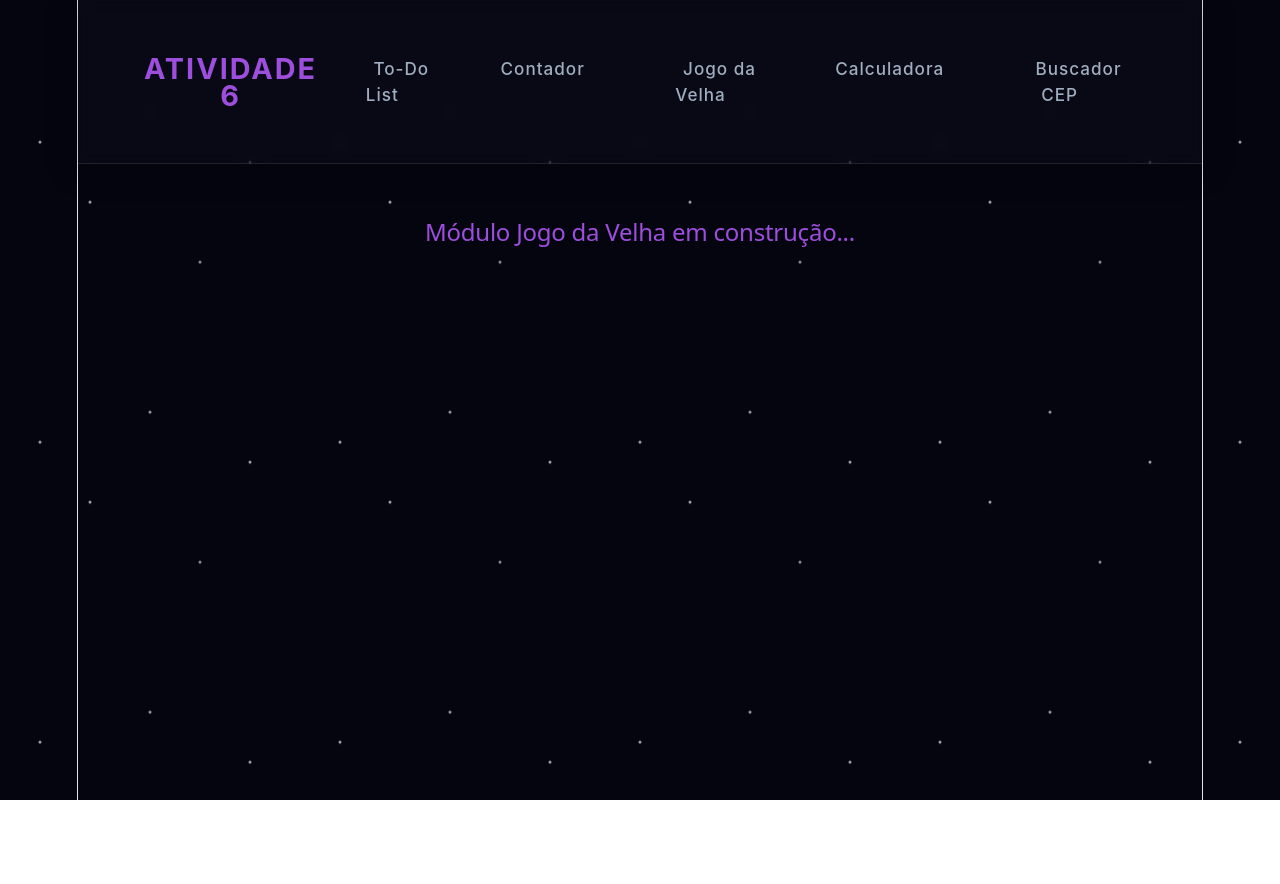
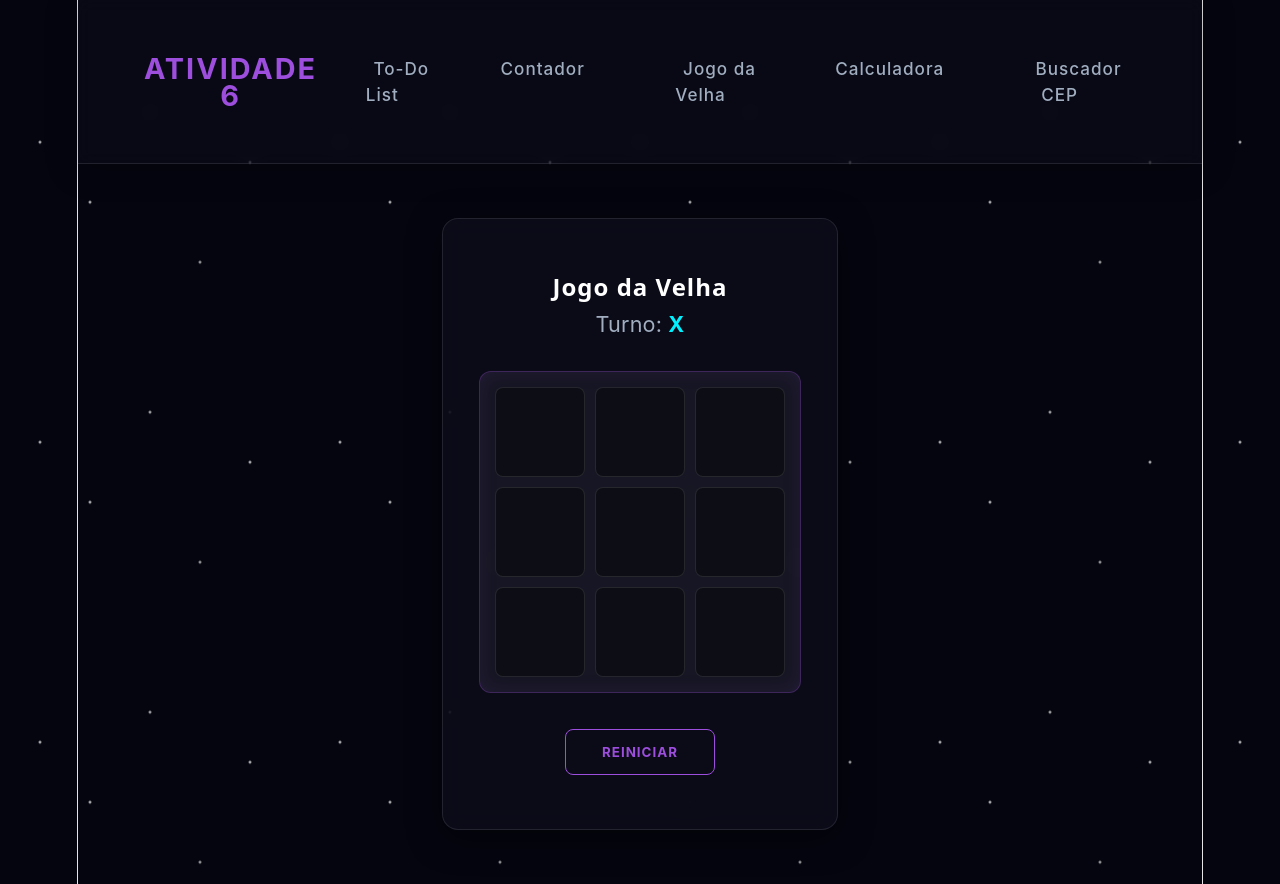
Before and after one commit to Saatake/dev-web-atividade-6, a React (Vite) app: page /jogo in a window 1280 px wide. Before the commit the page ends 800 px from the top, so only its background shows below. Built offline with nearby package versions, Linux system fonts and the light colour scheme.

Commit message:
feature: implementação do jogo da velha.

```diff
--- a/src/App.tsx
+++ b/src/App.tsx
@@ -1,7 +1,8 @@
 import { BrowserRouter as Router, Routes, Route } from 'react-router-dom';
 import Header from './components/Header';
 import TodoList from './pages/TodoList';
-import Contador from './pages/Contador'; // <-- Adicione o import do Contador
+import Contador from './pages/Contador';
+import JogoDaVelha from './pages/JogoDaVelha'; // <-- Importe aqui
 import './App.css';
 
 function App() {
@@ -11,9 +12,9 @@ function App() {
       <main style={{ padding: '3rem', maxWidth: '1200px', margin: '0 auto', textAlign: 'center' }}>
         <Routes>
           <Route path="/" element={<TodoList />} />
+          <Route path="/contador" element={<Contador />} />
           {/* Atualize a linha abaixo */}
-          <Route path="/contador" element={<Contador />} />
-          <Route path="/jogo" element={<h2 style={{color: '#9d4edd'}}>Módulo Jogo da Velha em construção...</h2>} />
+          <Route path="/jogo" element={<JogoDaVelha />} />
           <Route path="/calculadora" element={<h2 style={{color: '#9d4edd'}}>Módulo Calculadora em construção...</h2>} />
           <Route path="/cep" element={<h2 style={{color: '#9d4edd'}}>Módulo Buscador CEP em construção...</h2>} />
         </Routes>
--- /dev/null
+++ b/src/pages/JogoDaVelha.css
@@ -0,0 +1,89 @@
+.tic-tac-toe-container {
+  background: rgba(15, 15, 30, 0.6);
+  backdrop-filter: blur(12px);
+  -webkit-backdrop-filter: blur(12px);
+  border: 1px solid rgba(255, 255, 255, 0.1);
+  border-radius: 16px;
+  padding: 3rem 2rem;
+  max-width: 450px;
+  margin: 0 auto;
+  box-shadow: 0 8px 32px rgba(0, 0, 0, 0.5);
+  display: flex;
+  flex-direction: column;
+  align-items: center;
+}
+
+.tic-tac-toe-container h2 {
+  color: #fff;
+  margin-bottom: 0.5rem;
+  font-weight: 600;
+  letter-spacing: 1px;
+}
+
+.status-message {
+  margin-bottom: 2rem;
+  font-size: 1.2rem;
+  color: #a0aec0;
+  height: 24px;
+}
+
+.board {
+  display: grid;
+  grid-template-columns: repeat(3, 1fr);
+  gap: 10px;
+  background: rgba(255, 255, 255, 0.05);
+  padding: 15px;
+  border-radius: 12px;
+  border: 1px solid rgba(157, 78, 221, 0.3);
+  box-shadow: 0 0 20px rgba(157, 78, 221, 0.1) inset;
+}
+
+.square {
+  width: 90px;
+  height: 90px;
+  background: rgba(0, 0, 0, 0.4);
+  border: 1px solid rgba(255, 255, 255, 0.1);
+  border-radius: 8px;
+  display: flex;
+  justify-content: center;
+  align-items: center;
+  font-size: 3rem;
+  font-family: 'Courier New', Courier, monospace;
+  font-weight: bold;
+  cursor: pointer;
+  transition: all 0.3s;
+}
+
+.square:hover {
+  background: rgba(255, 255, 255, 0.1);
+}
+
+.square.x {
+  color: #00f0ff;
+  text-shadow: 0 0 15px rgba(0, 240, 255, 0.6);
+}
+
+.square.o {
+  color: #ff00ff;
+  text-shadow: 0 0 15px rgba(255, 0, 255, 0.6);
+}
+
+.btn-restart {
+  margin-top: 2rem;
+  padding: 0.8rem 2rem;
+  background: transparent;
+  color: #9d4edd;
+  border: 1px solid #9d4edd;
+  border-radius: 8px;
+  font-weight: bold;
+  cursor: pointer;
+  transition: all 0.3s;
+  text-transform: uppercase;
+  letter-spacing: 1px;
+}
+
+.btn-restart:hover {
+  background: rgba(157, 78, 221, 0.2);
+  box-shadow: 0 0 15px rgba(157, 78, 221, 0.5);
+  color: #fff;
+}
--- /dev/null
+++ b/src/pages/JogoDaVelha.tsx
@@ -0,0 +1,79 @@
+import { useState } from 'react';
+import './JogoDaVelha.css';
+
+// tipagem para valores iniciais
+type Player = 'X' | 'O' | null;
+
+function JogoDaVelha() {
+  const [board, setBoard] = useState<Player[]>(Array(9).fill(null));
+  const [xIsNext, setXIsNext] = useState<boolean>(true);
+
+  // função para verificar vencedor
+  const calculateWinner = (squares: Player[]) => {
+    const lines = [
+      [0, 1, 2], [3, 4, 5], [6, 7, 8], // linha horizontas
+      [0, 3, 6], [1, 4, 7], [2, 5, 8], // Linhas verticaais
+      [0, 4, 8], [2, 4, 6]             // diagonais
+    ];
+
+    for (let i = 0; i < lines.length; i++) {
+      const [a, b, c] = lines[i];
+      if (squares[a] && squares[a] === squares[b] && squares[a] === squares[c]) {
+        return squares[a];
+      }
+    }
+    return null;
+  };
+
+  const winner = calculateWinner(board);
+  const isDraw = !winner && board.every(square => square !== null);
+
+  const handleClick = (index: number) => {
+    // ignora o clique se o quadrado já estiver preenchido ou se o jogo acabou
+    if (board[index] || winner) return;
+
+    const newBoard = [...board];
+    newBoard[index] = xIsNext ? 'X' : 'O';
+    setBoard(newBoard);
+    setXIsNext(!xIsNext);
+  };
+
+  const resetGame = () => {
+    setBoard(Array(9).fill(null));
+    setXIsNext(true);
+  };
+
+  return (
+    <div className="tic-tac-toe-container">
+      <h2>Jogo da Velha</h2>
+
+      <div className="status-message">
+        {winner ? (
+          <span style={{ color: winner === 'X' ? '#00f0ff' : '#ff00ff' }}>
+            Vitória do {winner}!
+          </span>
+        ) : isDraw ? (
+          <span style={{ color: '#ffb703' }}>Empate!</span>
+        ) : (
+          <span>Turno: <strong style={{ color: xIsNext ? '#00f0ff' : '#ff00ff' }}>{xIsNext ? 'X' : 'O'}</strong></span>
+        )}
+      </div>
+
+      <div className="board">
+        {board.map((square, index) => (
+          <button
+            key={index}
+            className={`square ${square === 'X' ? 'x' : square === 'O' ? 'o' : ''}`}
+            onClick={() => handleClick(index)}
+          >
+            {square}
+          </button>
+        ))}
+      </div>
+
+      <button className="btn-restart" onClick={resetGame}>Reiniciar</button>
+    </div>
+  );
+}
+
+export default JogoDaVelha;
```
